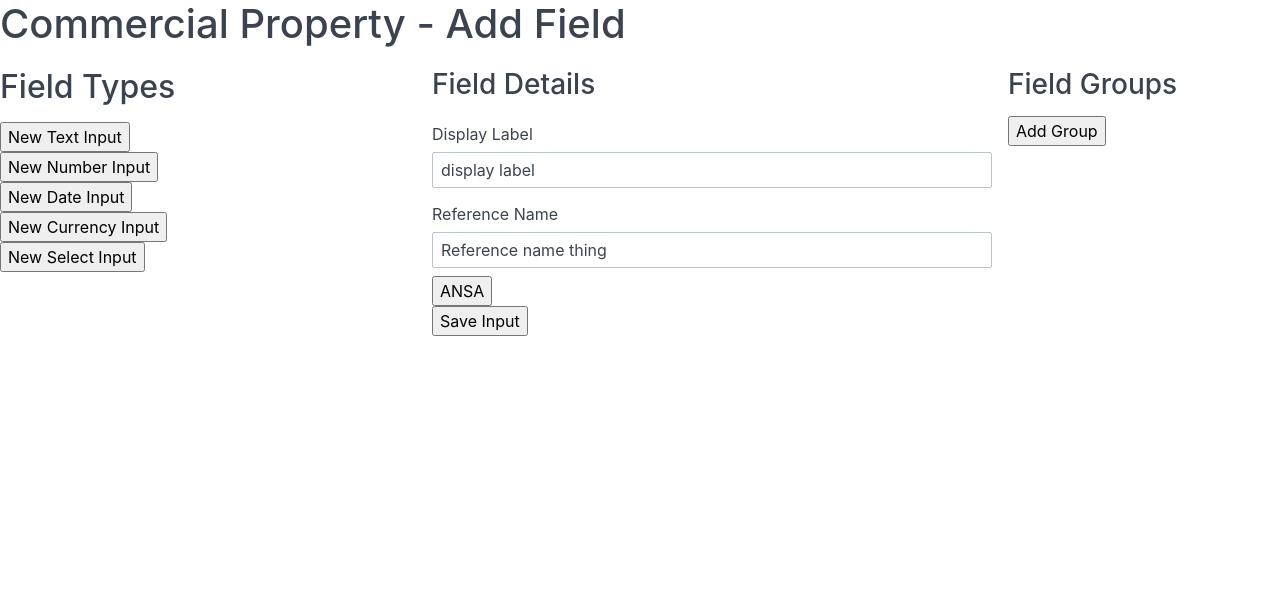
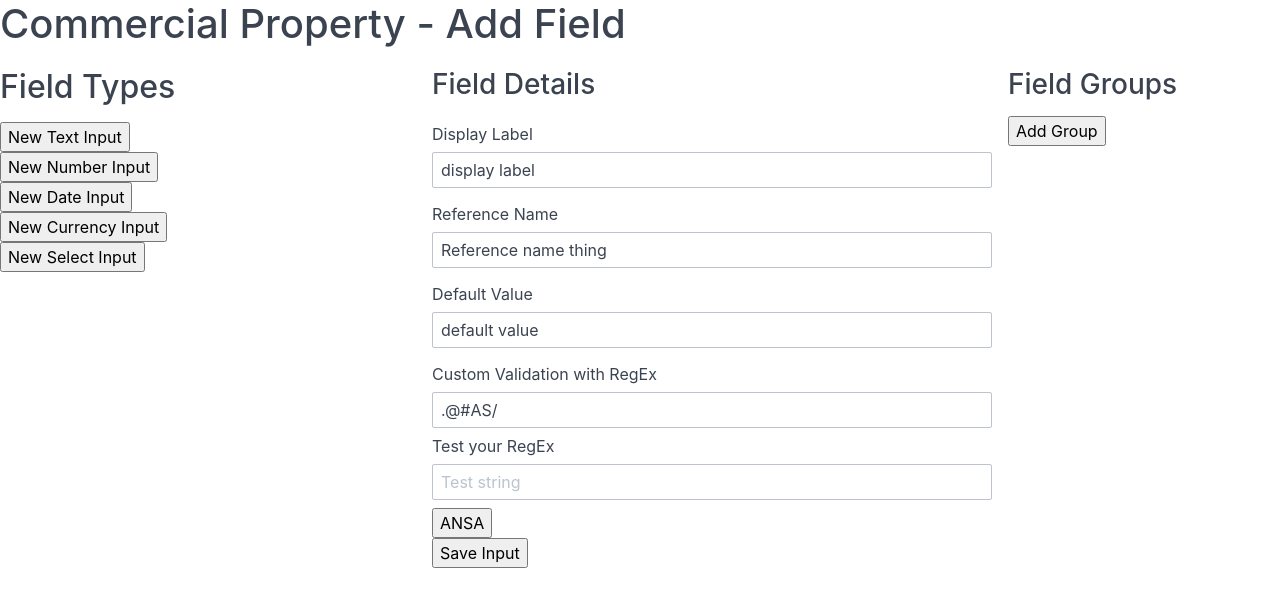
Before and after one commit to h3raldo/frontend-ui, a Vue app: page / in a window 1280 px wide. Shown: the top 606 px of the page. Built offline with nearby package versions, Linux system fonts and the light colour scheme.

Commit message:
Added custom validation component for using/testing regex

```diff
--- a/src/App.vue
+++ b/src/App.vue
@@ -33,9 +33,6 @@ import Editor from './components/Editor.vue'
 
 export default {
 	name: 'app',
-	components: {
-		Selector, Editor
-	},
 	methods: {
 
 		newInput: function( type )
@@ -210,6 +207,9 @@ export default {
 				]
 			}
 		}
+	},
+	components: {
+		Selector, Editor
 	}
 }
 </script>
--- a/src/components/Editor/Default.vue
+++ b/src/components/Editor/Default.vue
@@ -15,16 +15,17 @@
 			<input class="form-input" type="text" id="default_value" placeholder="Name" v-model="current.default_value">
 		</div>
 
-		<div class="form-group" v-if="shouldShowInput('custom_validation')">
-			<label class="form-label" for="custom_validation">Custom Validation</label>
-			<input class="form-input" type="text" id="custom_validation" placeholder="Name" v-model="current.custom_validation">
-		</div>
+		<template v-if="shouldShowInput('custom_validation')">
+			<CustomValidation :current="current"></CustomValidation>
+		</template>
 
 		<Tags :current="current" :types="types"></Tags>
 	</div>
 </template>
 <script>
 import Tags from './Tags.vue'
+import CustomValidation from './Default/CustomValidation.vue'
+
 export default {
 	name: 'Default',
 	props: {
@@ -57,11 +58,11 @@ export default {
 				return exclude === input;
 			});
 
-			return( excluded.length > 0 )
+			return( excluded.length < 1 )
 		}
 	},
 	components: {
-		Tags
+		CustomValidation, Tags
 	}
 }
 </script>
--- /dev/null
+++ b/src/components/Editor/Default/CustomValidation.vue
@@ -0,0 +1,47 @@
+<template>
+	<div class="form-group">
+		<label class="form-label" for="custom_validation">Custom Validation with RegEx</label>
+		<input class="form-input" type="text" id="custom_validation" placeholder="Name" v-model="current.custom_validation">
+		<p v-if="isValidRegex() === false">Error: Invalid regex pattern</p>
+		<div v-else-if="current.custom_validation.length > 0">
+			<div class="form-group">
+				<label class="form-label" for="custom_validation_test">Test your RegEx</label>
+				<input class="form-input" type="text" id="custom_validation_test" placeholder="Test string" v-model="test_input">
+				<template v-if="test_input.length > 0">
+				<p v-if="regexMatchesTest() === true">String validates!</p>
+				<p v-else>String does not validate</p>
+				</template>
+			</div>
+		</div>
+	</div>
+</template>
+<script>
+export default {
+	name: 'Default',
+	props: {
+		current: Object,
+	},
+	data: function(){
+		return{
+			test_input: ''
+		}
+	},
+	methods: {
+		isValidRegex: function(){
+			let regex = this.current.custom_validation;
+
+			try {
+				new RegExp(regex);
+			} catch(e) {
+				return false;
+			}
+
+			return true;
+		},
+		regexMatchesTest: function(){
+			let regex = new RegExp( this.current.custom_validation );
+			return regex.test( this.test_input );
+		}
+	}
+}
+</script>
--- a/src/main.js
+++ b/src/main.js
@@ -5,4 +5,4 @@ Vue.config.productionTip = false
 
 new Vue({
   render: h => h(App)
-}).$mount('#app')
+}).$mount('#app');
```
